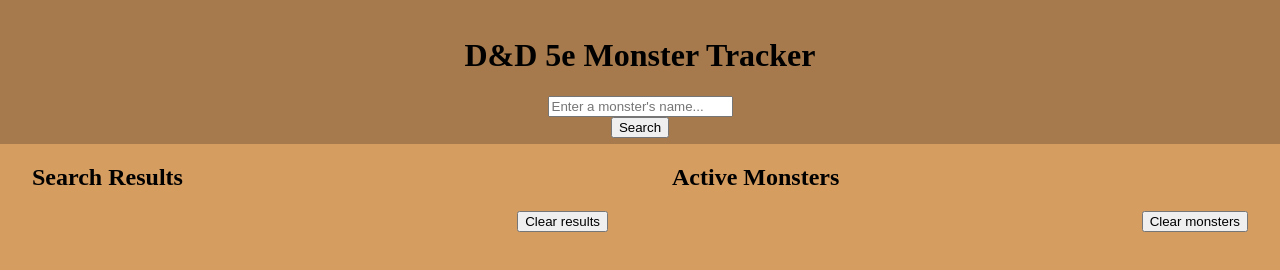
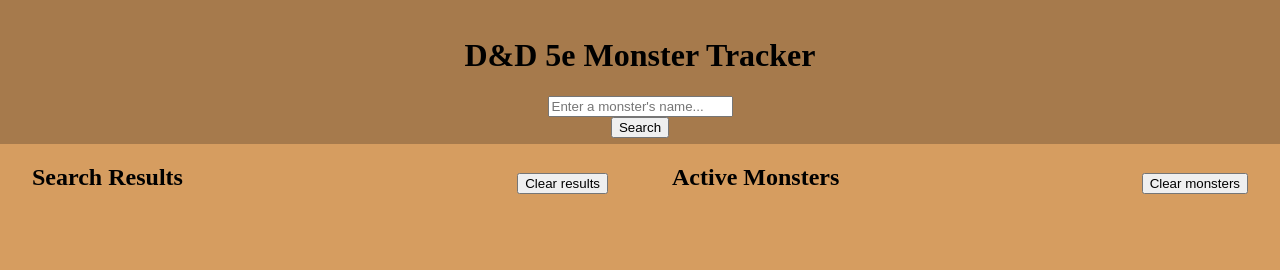
Before and after one commit to SashaBrockman/phase-1-project, a plain HTML site: page index.html in a window 1280 px wide. Drawn offline with Linux system fonts and the light colour scheme.

Commit message:
adds new divs and css styling

```diff
--- a/index.css
+++ b/index.css
@@ -29,5 +29,13 @@ body {
 
 .clear-button {
     float: right;
-    height: 5%;
 }
+
+.title {
+    float: left;
+}
+
+.button {
+    padding-top: 5%;
+    float: right;
+}
--- a/index.html
+++ b/index.html
@@ -21,14 +21,22 @@
             />
         </form>
         <div class="search-results">
-            <h2 class="header">Search Results</h2>
-            <button class="clear-button" id="clear-results">Clear results</button>
+            <div class="title">
+                <h2 class="header">Search Results</h2>
+            </div>
+            <div class="button">
+                <button class="clear-button" id="clear-results">Clear results</button>
+            </div>
             <br/>
             <ol class="results-list"></ol>
         </div>
 		<div class="active-monsters">
-            <h2 class="header">Active Monsters</h2>
-            <button class="clear-button" id="clear-active">Clear monsters</button>
+            <div class="title">
+                <h2 class="header">Active Monsters</h2>
+            </div>
+            <div class="button">
+                <button class="clear-button" id="clear-active">Clear monsters</button>
+            </div>
             <br/>
             <ol class="active-list"></ol>
         </div>
```
